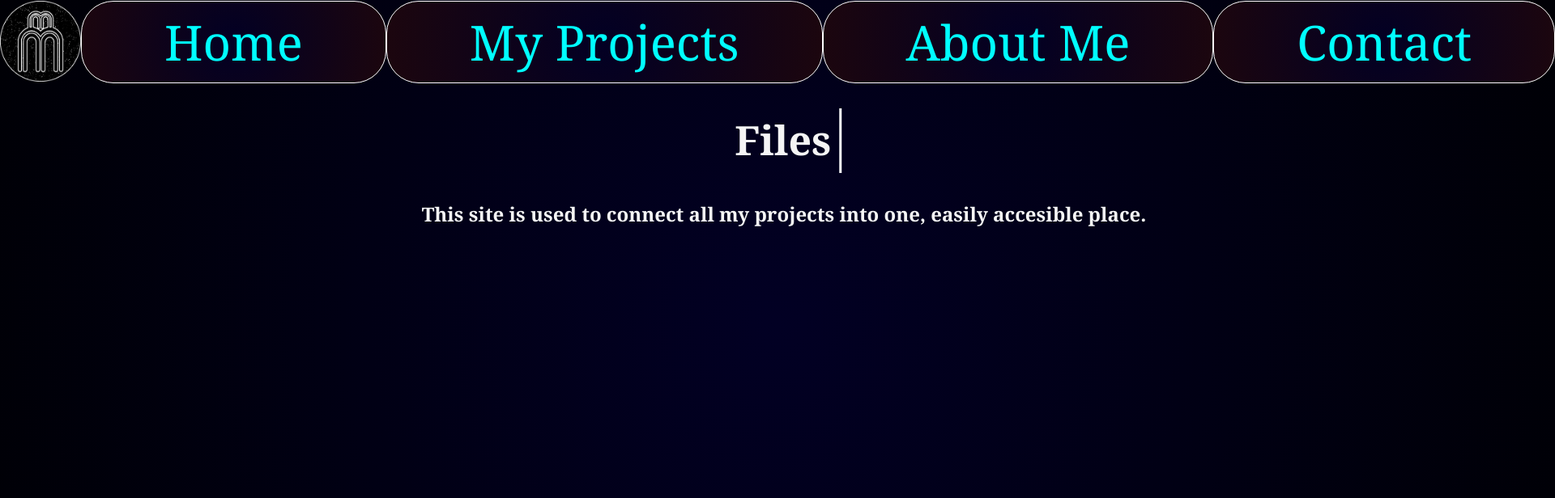
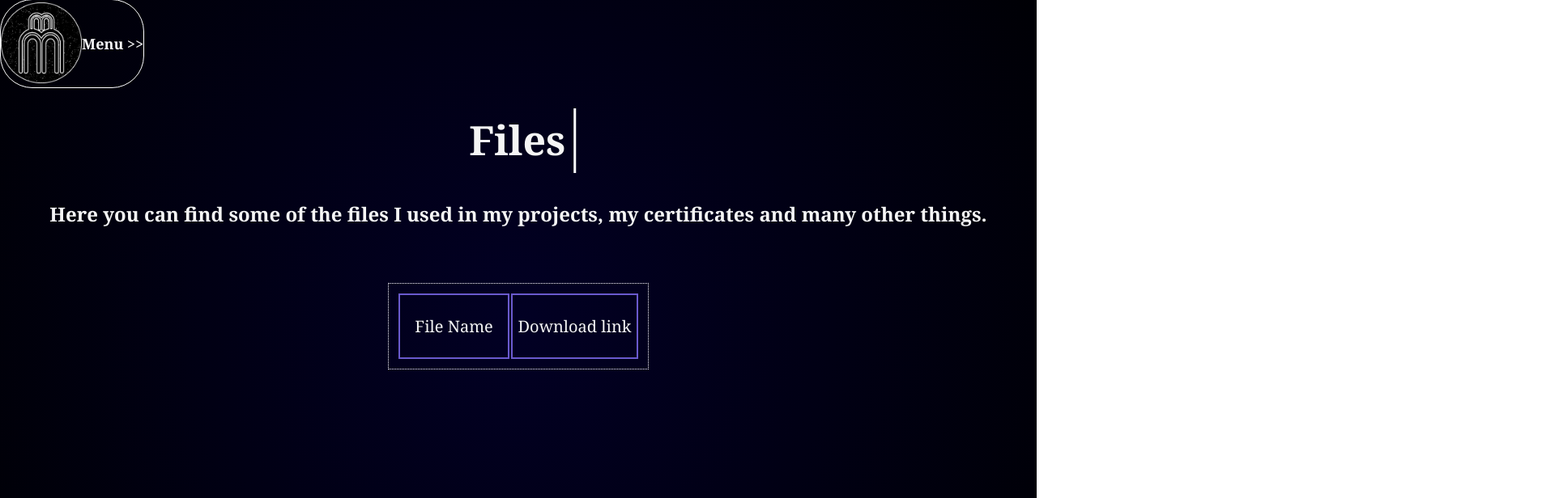
Before and after one commit to LxIn1M/LxIn1M.github.io, a plain HTML site: page sites/files.html in a window 1280 px wide. Shown: the top 616 px of the page at 81% size, 1920 px wide, since content can reach past the window. Drawn offline with nearby package versions, Linux system fonts and the light colour scheme.

Commit message:
Add files via upload

```diff
--- a/css/style.css
+++ b/css/style.css
@@ -1,7 +1,6 @@
 html {
     height: 100%;
     margin: 0;
-    min-width: 1920px;
 }
 
 body {
@@ -9,7 +8,6 @@ body {
     background: radial-gradient(circle, rgba(2,0,36,1) 0%, rgba(0,0,5,1) 100%, rgba(0,212,255,1) 100%);
     color: whitesmoke;
     font-family: Georgia, serif;
-    min-width: 1920px;
     overflow-x: scroll;
 }
 
@@ -21,7 +19,6 @@ body {
     right: 0;
     width: 100%;
     height: 100px;
-    min-width: 1920px;
     min-height: 50px;
     align-items: center;
     margin: 0;
@@ -35,15 +32,20 @@ body {
 }
 
 .topmenu section {
+    display: none;
     background: rgb(2,0,36);
     background: radial-gradient(circle, rgba(2,0,36,1) 0%, rgba(28,6,14,1) 100%);
     flex-grow: 1;
     height: 100%;
     text-align: center;
-    font-size: 60px;
+    font-size: 3vw;
     align-content: center;
     border-radius: 40px;
     border: 1px solid white;
+}
+
+.topmenu:hover .rollout {
+  display: block;
 }
 
 .navlink {
@@ -55,6 +57,21 @@ body {
 
 .topmenu a:hover {
     color: lightcoral;
+}
+
+.menu {
+  position: relative;
+  top: 2px;
+  display: flex;
+  text-align: center;
+  align-items: center;
+  border: 1px solid #fff;
+  border-radius: 40px;
+}
+
+#menutext {
+  font-size: 18px;
+  font-weight: bold;
 }
 
 header {
@@ -100,3 +117,64 @@ header {
     margin-top: 10px;
     text-align: center;
 }
+
+#list {
+  margin: auto;
+  display: flex;
+  flex-direction: column;
+  align-items: center;
+  width: 750px;
+  height: 225px;
+  border: 1px dotted #fff;
+}
+
+#list ul {
+  text-align: center;
+  list-style-position: inside;
+  width: 300px;
+  font-size: 20px;
+}
+
+.container {
+  text-align: center;
+  width: 100%;
+  height: 100%;
+  position: relative;
+  top: 150px;
+}
+
+.table {
+  width: 300px;
+  margin: auto;
+  display: flex;
+  flex-direction: column;
+  align-items: center;
+  border: 1px dotted #fff;
+  padding: 10px;
+}
+
+.table .tableheader {
+  border: 2px solid slateblue;
+}
+
+.table td {
+  width: 200px;
+  height: 75px;
+  font-size: 20px;
+  margin: 0;
+  text-align: center;
+  border: 1px dotted #fff;
+  border-top: 1px solid #fff;
+  border-bottom: 1px solid #fff;
+}
+
+.table a {
+  color: aqua;
+  text-decoration: none;
+  text-align: center;
+  align-self: center;
+}
+
+.table a:hover {
+  color: lightcoral;
+}
--- a/sites/files.html
+++ b/sites/files.html
@@ -9,11 +9,10 @@
     </head>
     <body>
         <nav class="topmenu">
-            <a href="../index.html"><img src="../media/logo.png" alt="logo"></a>
-            <section><a href="../index.html" class="navlink">Home</a></section>
-            <section><a href="projects.html" class="navlink">My Projects</a></section>
-            <section><a href="about.html" class="navlink">About Me</a></section>
-            <section><a href="contact.html" class="navlink">Contact</a></section>
+            <div class="menu"><a href="../index.html" id="logo"><img src="../media/logo.png" alt="logo"></a><span id="menutext">Menu >></span></div>
+            <section class="rollout"><a href="projects.html" class="navlink">My Projects</a></section>
+            <section class="rollout"><a href="about.html" class="navlink">About Me</a></section>
+            <section class="rollout"><a href="contact.html" class="navlink">Contact</a></section>
         </nav>
         <header>
             <h1 class="title">
@@ -22,8 +21,20 @@
                   <span class="letters">Files</span>
                 </span>
               </h1>
-            <h2 id="subtitle">This site is used to connect all my projects into one, easily accesible place.</h2>
+            <h2 id="subtitle">Here you can find some of the files I used in my projects, my certificates and many other things.</h2>
         </header>
+        <div class="container">
+            <div class="table">
+                <table>
+                    <thead>
+                        <tr>
+                            <td class="tableheader">File Name</td>
+                            <td class="tableheader">Download link</td>
+                        </tr>
+                    </thead>
+                </table>
+            </div>
+        </div>
         <script src="../scripts/script.js"></script>
     </body>
 </html>
```
Also changed, not shown: index.html (+17 -6 lines), sites/about.html (+5 -6 lines), sites/contact.html (+5 -6 lines), sites/projects.html (+5 -6 lines).
